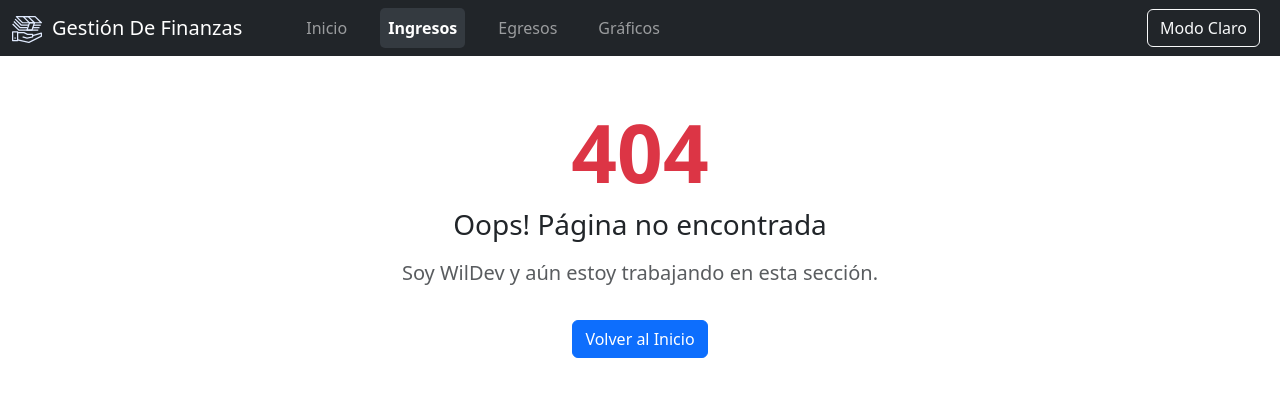
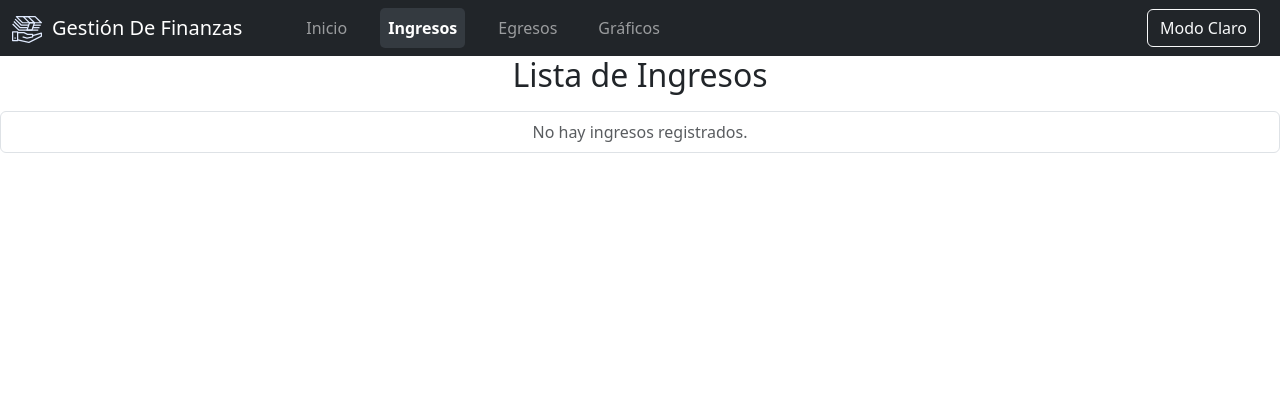
Before and after one commit to WildoFari/Finance-Tracker., a React (Create React App) app: page /ingresos in a window 1280 px wide. Before the commit this address had no page. Shown: the top 396 px of the page. Built offline with nearby package versions, Linux system fonts and the light colour scheme.

Commit message:
Income section ready

```diff
--- a/src/App.js
+++ b/src/App.js
@@ -1,11 +1,10 @@
-
-
 import './App.css';
 import NavBar from './components/NavBar';
 import Dashboard from './components/Dashboard';
 import NotFound from './components/NotFound';
 import { BrowserRouter, Routes, Route } from 'react-router-dom';
 import { ToastContainer } from 'react-toastify';
+import Ingresos from './pages/Ingresos';
 
 function App() {
   return (
@@ -15,6 +14,7 @@ function App() {
       <Routes>
         <Route path="/" element={<Dashboard />} />
         <Route path="*" element={<NotFound />} />
+        <Route path="/ingresos" element={<Ingresos />} />
       </Routes>
     </BrowserRouter>
   );
--- /dev/null
+++ b/src/pages/Ingresos.js
@@ -0,0 +1,30 @@
+import React, { useContext } from 'react';
+import { TransactionContext } from '../context/TransactionContext';
+
+const Ingresos = () => {
+    const { transactions } = useContext(TransactionContext);
+
+    const ingresos = transactions.filter((t) => t.type === 'Ingreso');
+
+    return (
+        <div>
+            <h2 className="text-center">Lista de Ingresos</h2>
+            <ul className="list-group mt-3">
+                {ingresos.length > 0 ? (
+                    ingresos.map((ingreso, index) => (
+                        <li key={index} className="list-group-item d-flex justify-content-between">
+                            <span>{ingreso.category} - {ingreso.date}</span>
+                            <span className="text-success fw-bold">${ingreso.amount.toLocaleString('es-ES')}</span>
+                        </li>
+                    ))
+                ) : (
+                    <li className="list-group-item text-center text-muted">
+                        No hay ingresos registrados.
+                    </li>
+                )}
+            </ul>
+        </div>
+    );
+};
+
+export default Ingresos;
```
Also changed, not shown: src/pages/Egresos.js (added), src/pages/Graficos.js (added).
